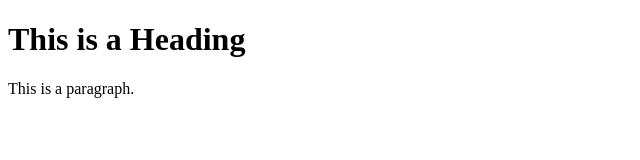
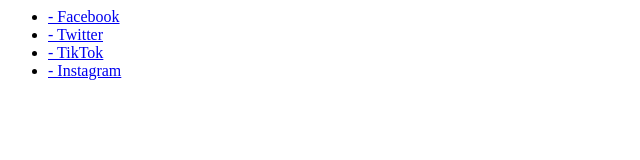
Before and after one commit to Henning123456789/Henning123456789.github.io, a plain HTML site: page index.html in a window 1280 px wide. Shown: the whole page, without its empty margins (0-640 px from the left). Drawn offline with Linux system fonts and the light colour scheme.

Commit message:
Add files via upload

```diff
--- a/index.html
+++ b/index.html
@@ -1,12 +1,26 @@
-<!DOCTYPE html>
-<html>
-<head>
-<title>Page Title</title>
-</head>
-<body>
-
-<h1>This is a Heading</h1>
-<p>This is a paragraph.</p>
-
-</body>
-</html>
+<ul>
+    <li>
+        <a href="#">
+            <i class="fa-brands fa-facebook-f"></i>
+            <span> - Facebook</span>
+        </a>
+    </li>
+    <li>
+        <a href="#">
+            <i class="fa-brands fa-x-twitter"></i>
+            <span> - Twitter</span>
+        </a>
+    </li>
+    <li>
+        <a href="#">
+            <i class="fa-brands fa-tiktok"></i>
+            <span> - TikTok</span>
+        </a>
+    </li>
+    <li>
+        <a href="#">
+            <i class="fa-brands fa-instagram"></i>
+            <span> - Instagram</span>
+        </a>
+    </li>
+</ul>
--- /dev/null
+++ b/style.css
@@ -0,0 +1,118 @@
+@import url("https://fonts.googleapis.com/css? family=Roboto+Condensed: 300,400");
+@import url("https://use.fontawesome.com/ releases/v6.4.2/css/all.css");
+/* TikTok @Code The World */
+body {
+    height: 100vh;
+    display: flex;
+    justify-content: center;
+    align-items: center;
+    margin: 0;
+        background: #ccc;
+}
+ul {
+    font-family: 'Roboto Condensed', sans-serif;
+    display: flex;
+}
+li {
+    list-style: none;
+    margin: 0 5px;
+}
+.fa-brands {
+    color: #262626;
+    font-size: 40px;
+    line-height: 80px;
+    transition: .5s;
+    padding-right: 14px;
+}
+a {
+    width: 210px;
+    height: 80px;
+    background: #fff;
+    text-decoration: none;
+    display: block;
+    text-align: left;
+    padding-left: 20px;
+    transform: rotate(-30deg) skew(25deg) translate(0,0);
+    box-shadow: -20px 20px 10px #0000;
+}
+a span {
+    color: #262626;
+    padding: 0;
+    margin: 0;
+    position: absolute;
+    top: 30px;
+    letter-spacing: 4px;
+    transition: .5s;
+}
+a:before {
+    content: '';
+    position: absolute;
+    height: 100%;
+    width: 20px;
+    background: #b1b1b1;
+    top: 10px;
+    left: -20px;
+    transform: rotate(0deg) skewY(-45deg);
+}
+a:after {
+    content: '';
+    position: absolute;
+    height: 20px;
+    width: 100%;
+    background: #b1b1b1;
+    bottom: -20px;
+    left: -10px;
+    transform: rotate(0deg) skewX(-45deg);
+}
+a:hover {
+    transform: rotate(-30deg) skew(25deg) translate(20px, -15px);
+    box-shadow: -50px 50px 50px #00000080;
+}
+li:hover .fa-brands,
+li:hover span{
+    color: #fff;
+}
+li:hover:nth-child(1) {
+    & a {
+        background: #3b5998;
+        &::before {
+            background: #365492;
+        }
+        &::after {
+            background: #4a69ad;
+        }
+    }
+}
+li:hover:nth-child(2) {
+    & a {
+        background: #00aced;
+        &::before {
+            background: #097aa5;
+        }
+        &::after {
+            background: #53b9c0;
+        }
+    }
+}
+li:hover:nth-child(3) {
+    & a {
+        background: #dd4b39;
+        &::before {
+            background: #b33a2b;
+        }
+        &::after {
+            background: #b33a2b;
+        }
+    }
+}
+li:hover:nth-child(4) {
+    & a {
+        background: #34405f;
+        &::before {
+            background: #d81c3f;
+        }
+        &::after {
+            background: #e46880;
+        }
+    }
+}
```
